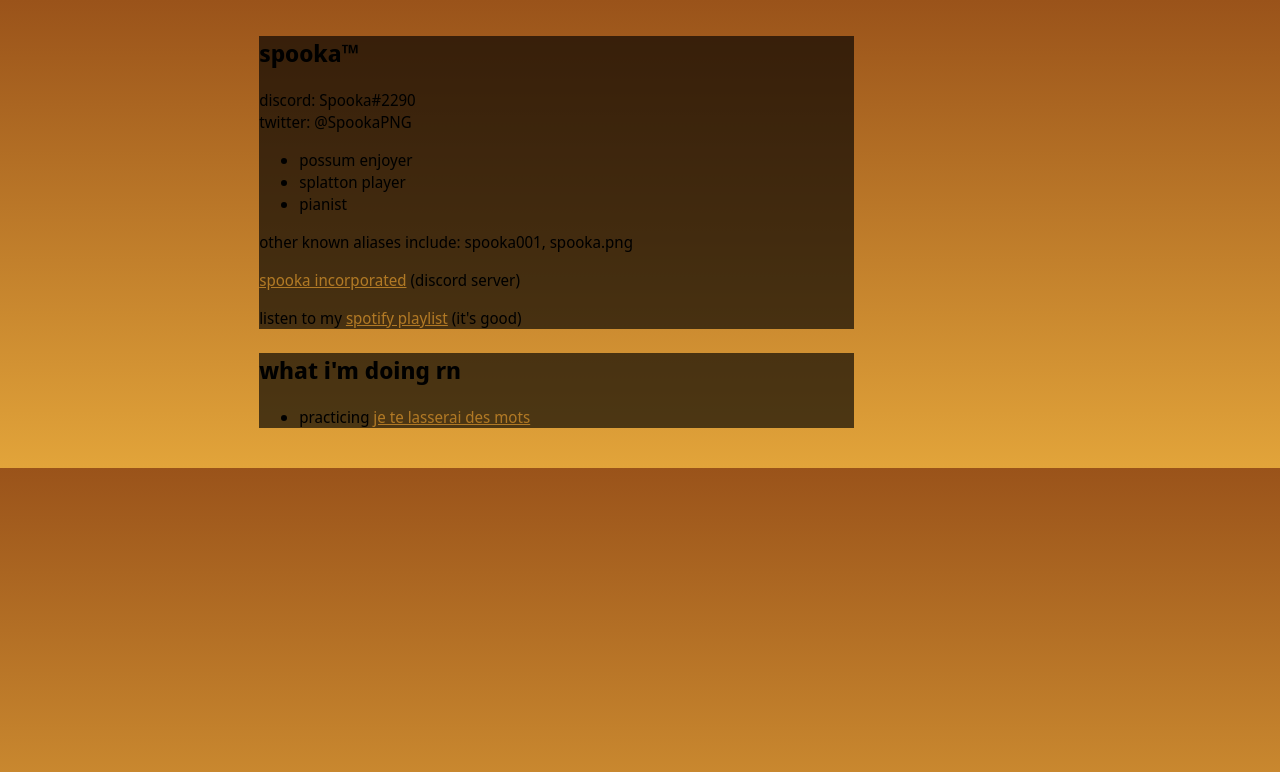
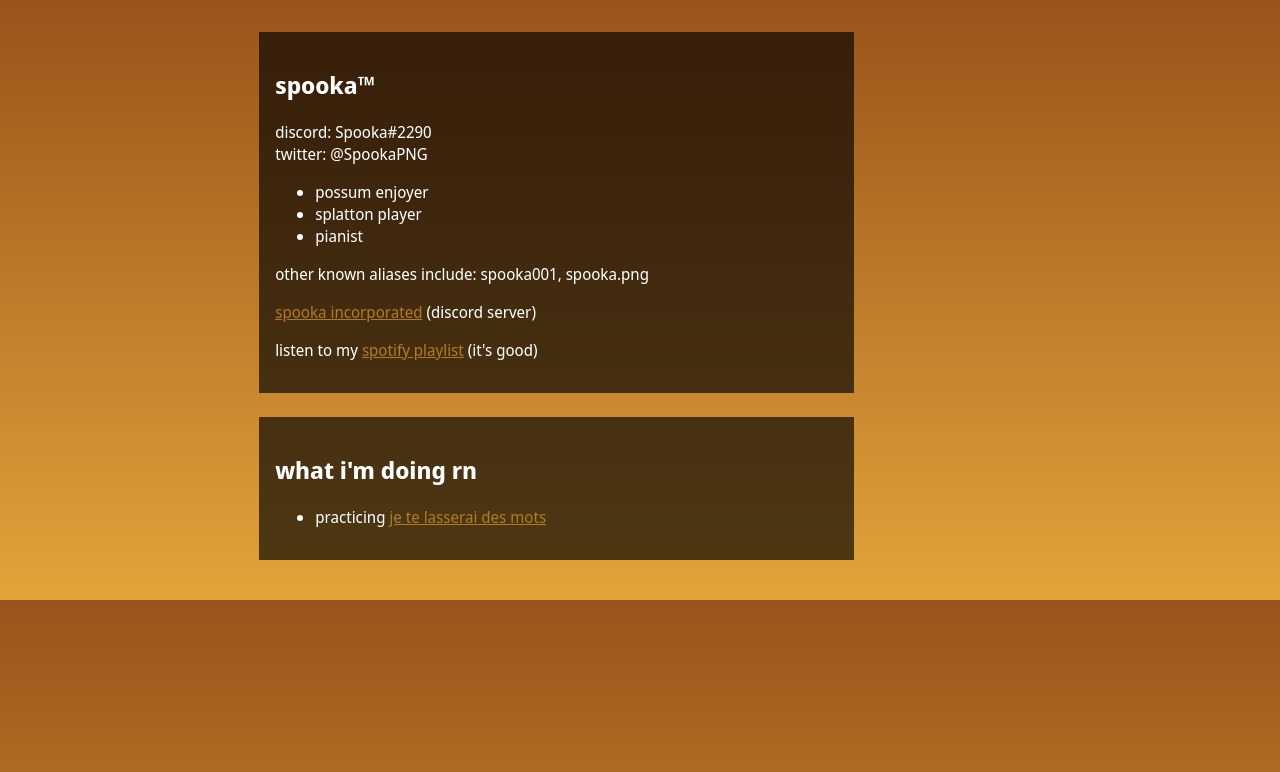
Before and after one commit to Spooka-001/Spooka-001.github.io, a plain HTML site: page index.html in a window 1280 px wide. Drawn offline with Linux system fonts and the light colour scheme.

Commit message:
Update styles.css

```diff
--- a/styles.css
+++ b/styles.css
@@ -4,6 +4,7 @@ body {
   padding: 1em;
   background: rgb(154,83,26);
   background: linear-gradient(180deg, rgba(154,83,26,1) 0%, rgba(226,164,58,1) 100%);
+  color: white;
 }
 body, input, button {
   font-family: "Noto Sans Display", sans-serif;
@@ -17,6 +18,7 @@ section {
   margin-bottom: 1.5em;
   margin-top: 1em;
   background: #000000a6;
+  padding: 1em;
 }
 a {
   color: #b17925;
```
